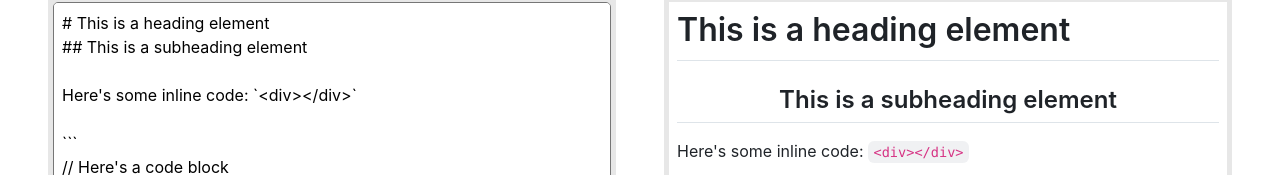
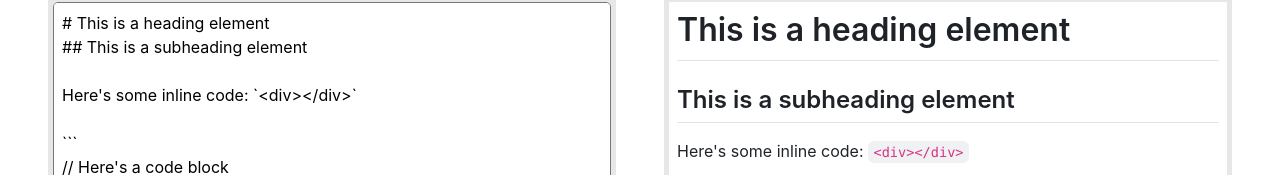
Before and after one commit to cmcgrath454/fcc-front-end-libraries, a React (Create React App) app: page /#/markdown-editor in a window 1280 px wide. Shown: the part 204-379 px from the top of the page. Built offline with nearby package versions, Linux system fonts and the light colour scheme.

Commit message:
fixed h2 styling issue

```diff
--- a/src/styles/_MarkdownApp.scss
+++ b/src/styles/_MarkdownApp.scss
@@ -27,7 +27,7 @@ $git-md-font-stack: -apple-system,BlinkMacSystemFont,"Segoe UI","Noto Sans",Helv
     font-family: Bitter;
     font-weight: 700;
 
-    h2 {
+    &>h2 {
         text-align: center;
     }
 }
```
